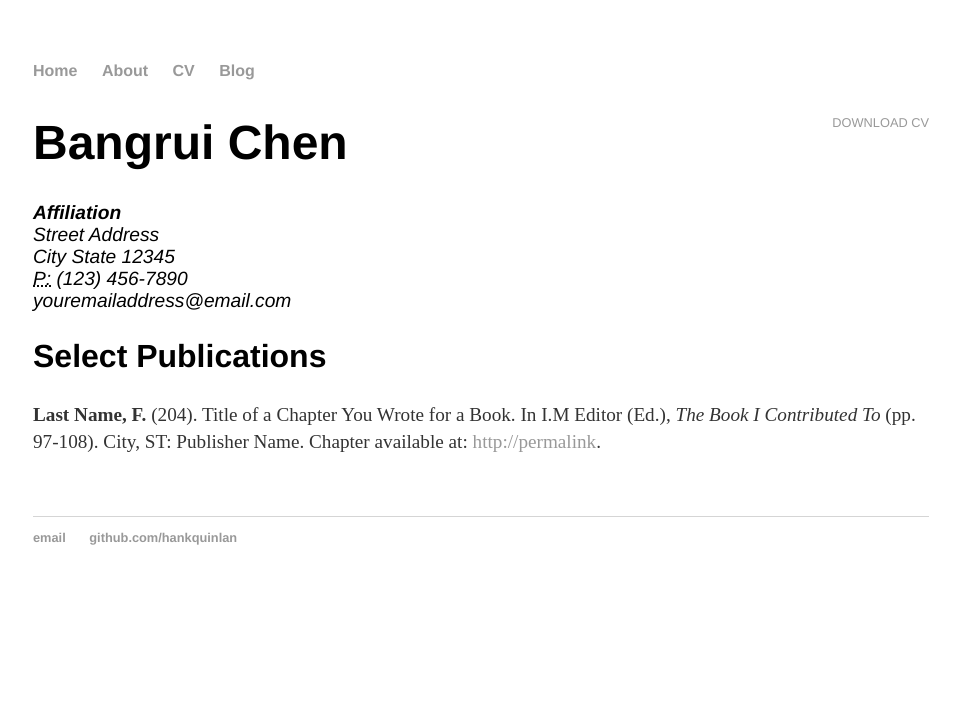
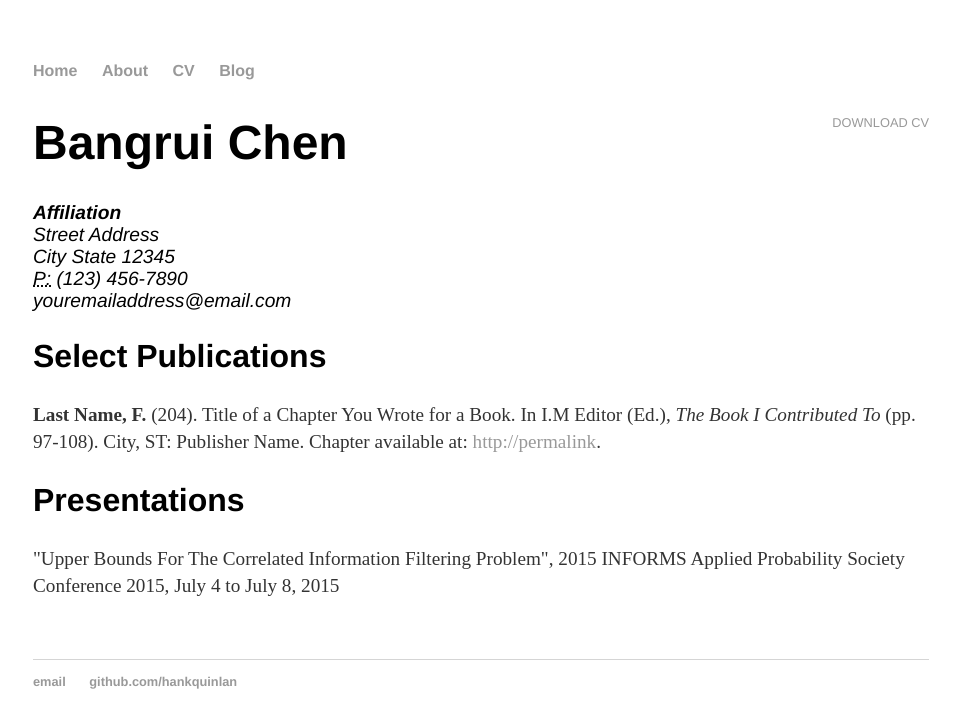
Before and after one commit to bangrui/Personal-website, a Jekyll site: the page built from cv/index.html, in a window 1280 px wide. Shown: the top 728 px of the page, without its empty margins (159-1119 px from the left). Built offline with Jekyll 4.4.1, drawn with Linux system fonts in a browser that asks for light colours.

Commit message:
Update index.html

```diff
--- a/cv/index.html
+++ b/cv/index.html
@@ -18,5 +18,8 @@ title: CV of Your Name
 
 					<p><strong>Last Name, F.</strong> (204). Title of a Chapter You Wrote for a Book. In I.M Editor (Ed.), <em>The Book I Contributed To</em> (pp. 97-108). City, ST: Publisher Name. Chapter available at: <a href="#">http://permalink</a>.
 
+					<h2>Presentations</h2>
+					<p>"Upper Bounds For The Correlated Information Filtering Problem",
+					2015 INFORMS Applied Probability Society Conference 2015, July 4 to July 8, 2015</p>
 
 	</div>
```
